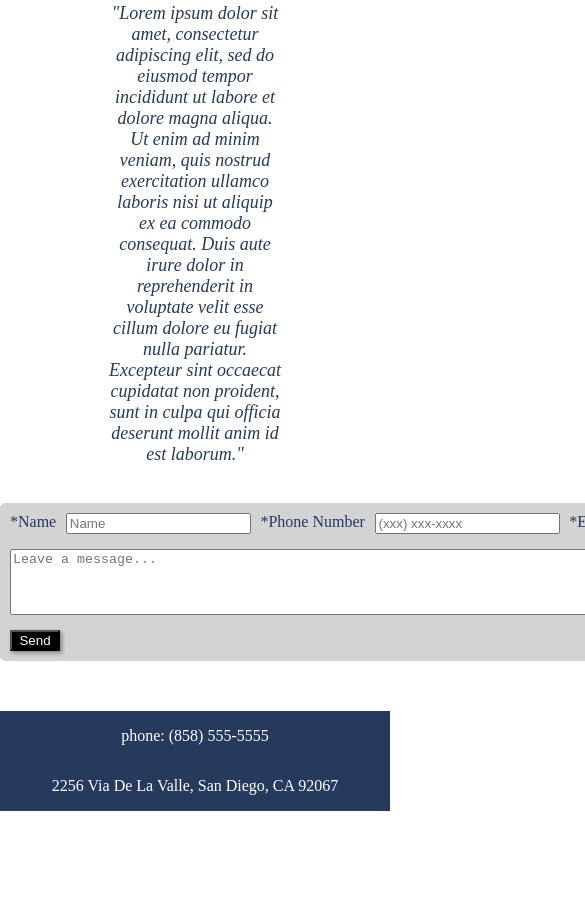
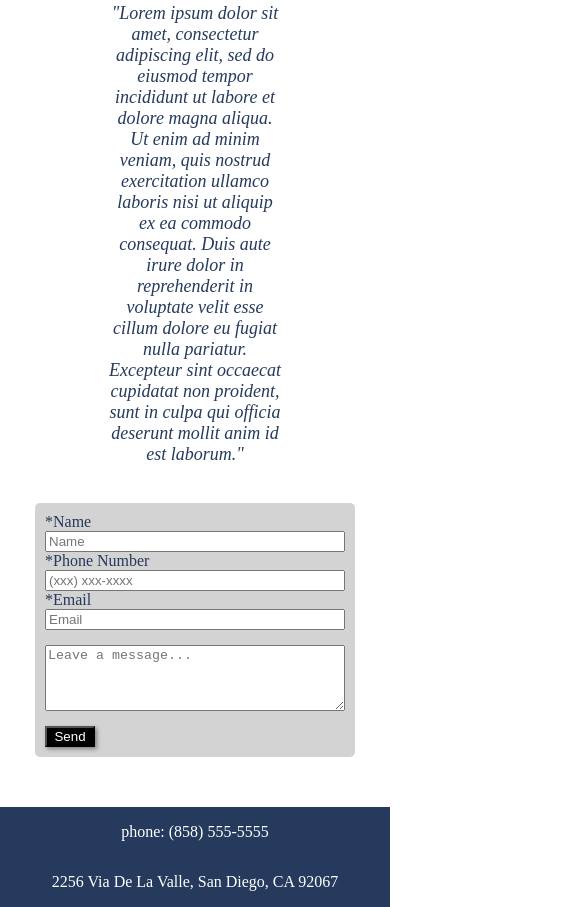
Before and after one commit to chrismuto/fitness-template, a plain HTML site: page index.html in a window 390 px wide. Shown: the part 4221-5128 px from the top of the page, 585 px wide, since content can reach past the window. Before the commit the page ends 5032 px from the top, so only its background shows below. Drawn offline with Linux system fonts and the light colour scheme.

Commit message:
added responsive dimensions for email form

```diff
--- a/assets/css/index.css
+++ b/assets/css/index.css
@@ -233,4 +233,12 @@ footer {
     #training > p, h2, h3 {
         width: 100%;
     }
+
+    #form-container {
+        width: 300px;
+    }
+
+    #form-content {
+        flex-direction: column;
+    }
 }
--- a/assets/js/index.js
+++ b/assets/js/index.js
@@ -19,5 +19,4 @@ document.addEventListener("DOMContentLoaded", () => {
 
     allAnimatedElements.forEach((element) => observer.observe(element));
 
-
 })
--- a/index.html
+++ b/index.html
@@ -114,17 +114,17 @@
         </article>
 
         <div id="form-container" class="animate">
-            <form id="email-form" action=”mailto:contact@yourdomain.com” method=”POST” enctype=”text/plain”>
+            <form id="email-form" action=”mailto:chrismuto@gmail.com” method=”POST” enctype=”text/plain”>
                 <div id="form-content" class="horizontal-container">
                     <label for="name">*Name</label>
-                    <input type="text" id="name" name="name" placeholder="Name">
+                    <input type="text" id="name" name="name" placeholder="Name" required>
                     <label for="phone">*Phone Number</label>
-                    <input type="tel" id="phone" name="phone" placeholder="(xxx) xxx-xxxx">
+                    <input type="tel" id="phone" name="phone" placeholder="(xxx) xxx-xxxx" required>
                     <label for="email">*Email</label>
-                    <input type="email" id="email" name="email" placeholder="Email">
+                    <input type="email" id="email" name="email" placeholder="Email" required>
                 </div>
             </form>
-            <textarea form="email-form" rows="4" placeholder="Leave a message..."></textarea>
+            <textarea form="email-form" rows="4" placeholder="Leave a message..." required></textarea>
             <input id="form-submit" form="email-form" onclick="!this.form && document.getElementById('myform').submit()" type="submit" value="Send">
         </div>
 
```
